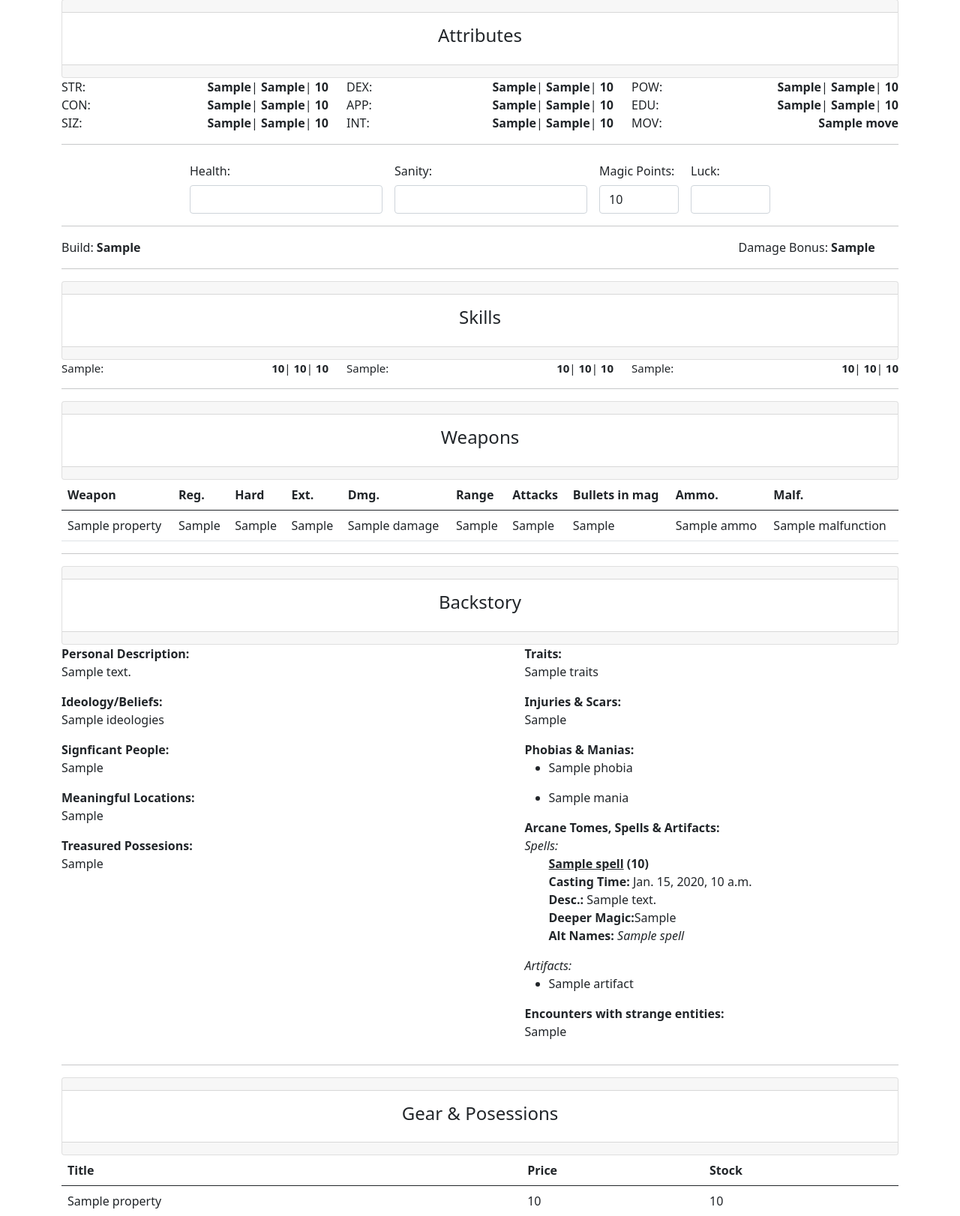
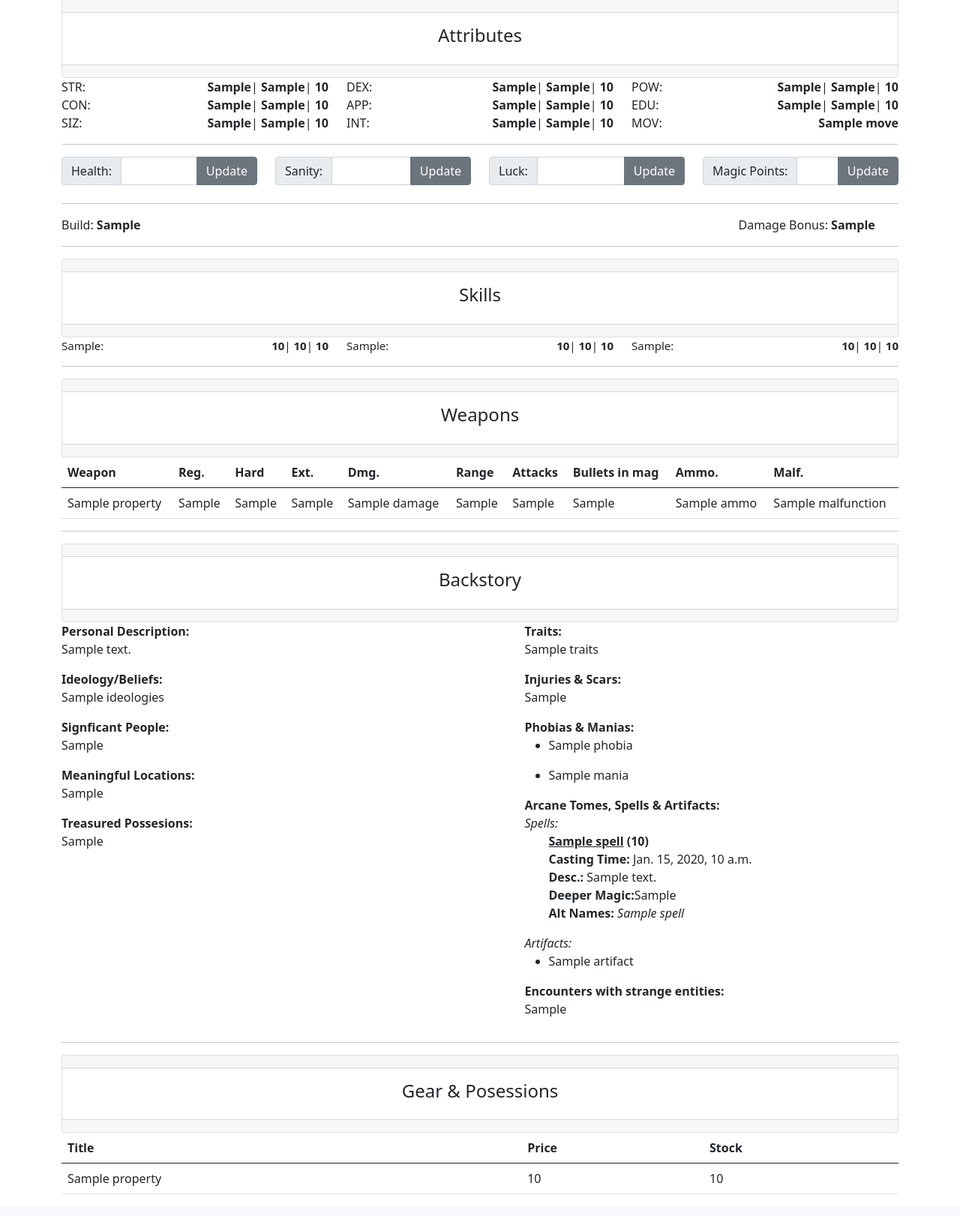
Before and after one commit to 0x-owl/bos-b, a Django app: template coc/creator/templates/character_sheet.html in a window 1280 px wide. Shown: the part 616-2238 px from the top of the page at 75% size. After the commit the page ends 2209 px from the top, so only its background shows below. Run offline with Django 3.2, Linux system fonts and the light colour scheme; data comes from the database, SQL or seed files in the repository; tables that the repository leaves empty hold one stand-in row (values such as "Sample post"); the template is opened without the code that fills it: values that come from a table or form of the project are taken from there, most other values are stand-ins (such as "Sample title", 1, 10 or a date in 2020); parts of the project's set-up code (start-up, migrations or seed data) failed here and were passed over.

Commit message:
Polish iform interface for derivative attributes form

```diff
--- a/coc/creator/templates/inv_attributes.html
+++ b/coc/creator/templates/inv_attributes.html
@@ -106,28 +106,52 @@
 </div>
 <hr>
 <!-- Derivative attributes -->
-<div class="row g-3 justify-content-md-center">
-    <div class="col-auto" style="display: inline">
-        <label for="health" class="col-form-label">Health:</label>
-        <input type="number" name="health" id="health" class="form-control" value="{{res.investigator.health}}"
-            max="{{res.investigator.max_health}}">
-    </div>
-    <div class="col-auto">
-        <label for="san" class="col-form-label">Sanity:</label>
-        <input type="number" name="san" id="san" class="form-control" value="{{res.investigator.sanity}}" max="99">
+
+<form class="align-items-center" action={% url "inv_data" res.investigator.uuid %} method="POST">
+    {% csrf_token %}
+
+    <div class="row">
+        <div class="col">
+            <div class="input-group mb-2">
+                <div class="input-group-prepend">
+                    <div class="input-group-text">Health:</div>
+                </div>
+                {{ derivative_attrs_form.health }}
+                <input class="btn btn-secondary" type="submit" value="Update">
+            </div>
+        </div>
+
+        <div class="col">
+            <div class="input-group mb-2">
+                <div class="input-group-prepend">
+                    <div class="input-group-text">Sanity:</div>
+                </div>
+                {{ derivative_attrs_form.sanity }}
+                <input class="btn btn-secondary" type="submit" value="Update">
+            </div>
+        </div>
+        <div class="col">
+            <div class="input-group mb-2">
+                <div class="input-group-prepend">
+                    <div class="input-group-text">Luck:</div>
+                </div>
+                {{ derivative_attrs_form.luck }}
+                <input class="btn btn-secondary" type="submit" value="Update">
+            </div>
+        </div>
+        <div class="col">
+            <div class="input-group mb-2">
+                <div class="input-group-prepend">
+                    <div class="input-group-text">Magic Points:</div>
+                </div>
+                {{ derivative_attrs_form.magic_points }}
+                <input class="btn btn-secondary" type="submit" value="Update">
+            </div>
+        </div>
     </div>
 
-    <div class="col-auto">
-        <label class="col-form-label" for="mp">Magic Points:</label>
-        <input id="mp" name="mp" type="number" value="{{res.investigator.magic_points}}"
-            max="{{res.attributes.magic_points}}" min="0" class="form-control">
-    </div>
-    <div class="col-auto">
-        <label class="col-form-label" for="luck">Luck:</label>
-        <input id="luck" name="luck" type="number" value="{{res.investigator.luck}}" min="0" max="99"
-            class="form-control">
-    </div>
-</div>
+</form>
+
 <hr>
 <!-- Build + DMG Bonus-->
 <div class="row">
```
Also changed, not shown: coc/creator/helpers/views_helper.py (+11 -4 lines), coc/creator/views.py (+8 -3 lines).
